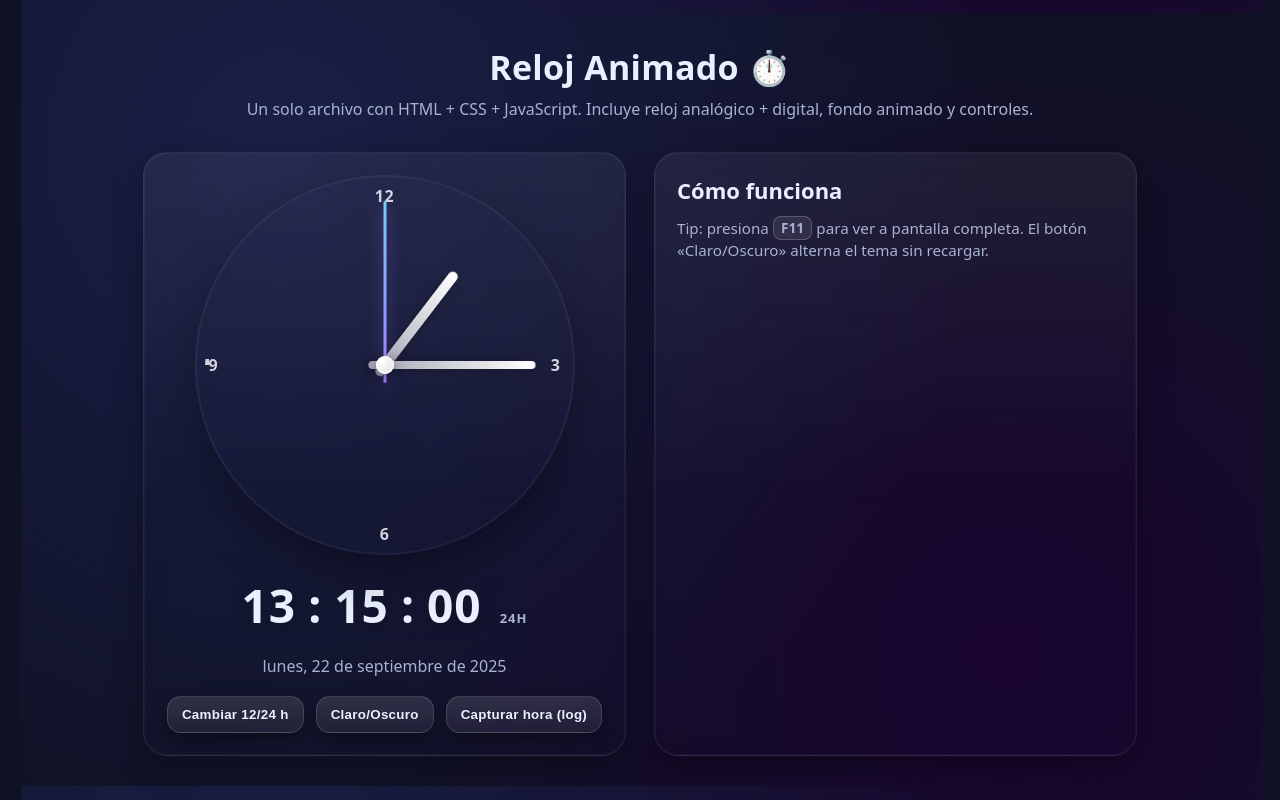
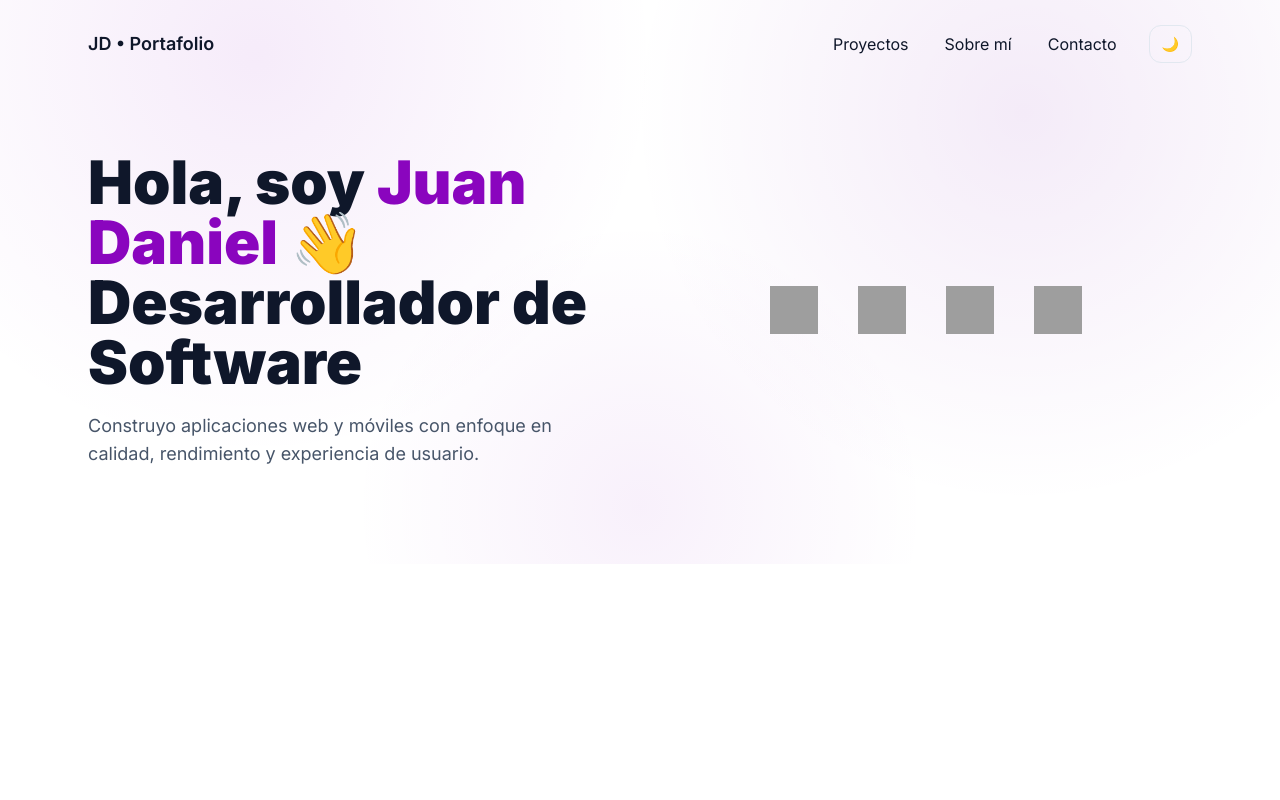
Before and after one commit to Desconocidoname/PaginasWebMateria, a plain HTML site: page index.html in a window 1280 px wide. Drawn offline with nearby package versions, Linux system fonts and the light colour scheme; grey boxes are pictures that could not be loaded.

Commit message:
Actualización en index.html

```diff
--- a/index.html
+++ b/index.html
@@ -1,264 +1,112 @@
 <!DOCTYPE html>
 <html lang="es">
 <head>
-  <meta charset="utf-8" />
-  <meta name="viewport" content="width=device-width, initial-scale=1" />
-  <title>Reloj Animado — HTML/CSS/JS</title>
+  <meta charset="UTF-8" />
+  <meta name="viewport" content="width=device-width, initial-scale=1.0" />
+  <title>Portafolio Header</title>
+
+  <!-- Google Fonts -->
+  <link rel="preconnect" href="https://fonts.googleapis.com">
+  <link rel="preconnect" href="https://fonts.gstatic.com" crossorigin>
+  <link href="https://fonts.googleapis.com/css2?family=Inter:wght@400;500;600;700;900&display=swap" rel="stylesheet">
+
+  <!-- Tailwind CDN -->
+  <script src="https://cdn.tailwindcss.com"></script>
+  <script>
+    tailwind.config = {
+      darkMode: 'class',
+      theme: {
+        extend: {
+          colors: {
+            nu: {
+              purple: '#8A05BE',
+              purpleDark: '#7200A6',
+              black: '#0A0A0B',
+            }
+          }
+        }
+      }
+    }
+  </script>
+
   <style>
-    :root{
-      --bg1:#0f1226;--bg2:#1a1f47;--accent:#7cf;--accent2:#9f7cff;--tick:#e7e8f1;--hand:#fff;--shadow:rgba(0,0,0,.35);
-      --text:#eaf0ff;--muted:#a8b3d1;--ring:#2b2f58;--glass:rgba(255,255,255,.06);
+    body { font-family: 'Inter', sans-serif; }
+    .spin-slow { animation: spin 8s linear infinite; }
+    .group:hover .spin-slow { animation-play-state: paused; }
+    @media (prefers-reduced-motion: reduce) {
+      .spin-slow { animation: none; }
     }
-    /* Tema claro opcional */
-    .light{
-      --bg1:#f2f6ff;--bg2:#e8efff;--accent:#3a6cff;--accent2:#8a5cff;--tick:#1a2240;--hand:#0d1025;--shadow:rgba(0,0,0,.15);
-      --text:#0b1024;--muted:#475272;--ring:#c9d7ff;--glass:rgba(255,255,255,.45);
-    }
-
-    *{box-sizing:border-box}
-    html,body{height:100%}
-    body{
-      margin:0; display:grid; place-items:center; min-height:100%;
-      color:var(--text); font:500 16px/1.4 system-ui,-apple-system,Segoe UI,Roboto,Inter,Ubuntu,"Noto Sans",Arial,sans-serif;
-      background: radial-gradient(1200px 1200px at 20% 20%, var(--bg2), transparent 60%),
-                  radial-gradient(1200px 1200px at 80% 80%, #1a0530, transparent 55%),
-                  linear-gradient(135deg, var(--bg1), #101225 60%);
-      overflow:hidden;
-    }
-
-    /* Fondo animado sutil */
-    @keyframes floatBg {
-      0%{background-position:0 0, 0 0, 0 0}
-      50%{background-position:30px -20px, -25px 20px, 0 0}
-      100%{background-position:0 0, 0 0, 0 0}
-    }
-    body{animation:floatBg 16s ease-in-out infinite}
-
-    .wrap{
-      width:min(94vw, 1050px);
-      display:grid; gap:32px; align-items:center; justify-items:center; padding:28px;
-    }
-
-    .title{ text-align:center }
-    .title h1{ margin:0 0 6px; font-weight:800; letter-spacing:.3px; font-size:clamp(20px, 3.4vw, 34px) }
-    .title p{ margin:0; color:var(--muted) }
-
-    .board{
-      display:grid; grid-template-columns: 1fr; gap:28px; width:100%;
-    }
-
-    /* Tarjetas */
-    .card{
-      background: linear-gradient(180deg, var(--glass), transparent 60%);
-      border:1px solid rgba(255,255,255,.08);
-      box-shadow:0 10px 30px var(--shadow), inset 0 0 0 1px rgba(255,255,255,.03);
-      border-radius:24px; padding:22px; backdrop-filter: blur(10px);
-    }
-
-    /* Contenedor del reloj */
-    .clock-area{ display:grid; place-items:center; gap:18px }
-
-    .dial{
-      position:relative; width:min(78vw, 380px); aspect-ratio:1/1; border-radius:50%;
-      background:
-        radial-gradient(closest-side, rgba(255,255,255,.08), transparent 60%),
-        conic-gradient(from -90deg,
-          var(--ring) 0 1deg, transparent 1deg 6deg) center/4.8deg 4.8deg,
-        radial-gradient(circle at 50% 50%, #0000 62%, rgba(255,255,255,.06) 62.2% 63%, #0000 63.2%),
-        radial-gradient(120px 120px at 70% 30%, rgba(159,124,255,.35), transparent 70%),
-        radial-gradient(140px 140px at 30% 70%, rgba(124,255,255,.28), transparent 70%),
-        linear-gradient(180deg, rgba(255,255,255,.06), rgba(255,255,255,.0));
-      box-shadow: 0 18px 45px var(--shadow), inset 0 0 0 2px rgba(255,255,255,.05);
-    }
-
-    /* Numerales (12,3,6,9) */
-    .numerals{position:absolute; inset:0; display:grid; place-items:center; font-weight:700}
-    .numerals span{ position:absolute; color:var(--tick); opacity:.9; letter-spacing:.5px }
-    .n12{top:10px}
-    .n3{right:14px}
-    .n6{bottom:10px}
-    .n9{left:14px}
-
-    /* Ticks más gruesos cada 5 minutos */
-    .ticks{ position:absolute; inset:10px; }
-    .ticks::before{
-      content:""; position:absolute; inset:0; border-radius:50%;
-      background:
-        conic-gradient(from -90deg,
-          var(--tick) 0 2deg, #0000 2deg 30deg);
-      -webkit-mask: radial-gradient(circle, #0000 69%, #000 69.2%);
-              mask: radial-gradient(circle, #0000 69%, #000 69.2%);
-      opacity:.9;
-    }
-
-    /* Manecillas */
-    .hand{ position:absolute; left:50%; top:50%; transform-origin:50% 90%; will-change:transform; }
-    .hand.h{ width:10px; height:34%; background:linear-gradient(180deg, var(--hand), rgba(255,255,255,.6)); border-radius:10px; transform:translate(-50%,-90%) rotate(0deg); box-shadow: 0 6px 14px var(--shadow) }
-    .hand.m{ width:8px; height:44%; background:linear-gradient(180deg, var(--hand), rgba(255,255,255,.6)); border-radius:10px; transform:translate(-50%,-90%) rotate(0deg); box-shadow: 0 6px 14px var(--shadow) }
-    .hand.s{ width:3px; height:48%; background:linear-gradient(180deg, var(--accent), var(--accent2)); border-radius:10px; transform:translate(-50%,-90%) rotate(0deg); box-shadow: 0 6px 16px rgba(159,124,255,.55) }
-
-    .cap{ position:absolute; left:50%; top:50%; width:18px; height:18px; background:radial-gradient(circle at 30% 30%, #fff, #ddd); border-radius:50%; transform:translate(-50%,-50%);
-      box-shadow: inset 0 0 0 2px rgba(255,255,255,.7), 0 4px 10px var(--shadow);
-    }
-
-    /* Digital */
-    .digital{
-      display:flex; gap:12px; align-items:baseline; justify-content:center; font-weight:800;
-      font-size: clamp(24px, 6vw, 46px);
-      letter-spacing:1px; text-shadow:0 4px 14px rgba(0,0,0,.25);
-    }
-    .digital small{font-weight:700; font-size: clamp(10px, 2.2vw, 13px); color:var(--muted)}
-    .colon{ display:inline-block; animation: blink 1s steps(1,end) infinite }
-    @keyframes blink{ 0%,49%{opacity:1} 50%,100%{opacity:.15} }
-
-    .date-row{ text-align:center; color:var(--muted) }
-
-    /* Controles */
-    .controls{ display:flex; gap:12px; justify-content:center; flex-wrap:wrap }
-    .btn{
-      border:none; padding:10px 14px; border-radius:14px; cursor:pointer; color:var(--text);
-      background:linear-gradient(180deg, rgba(255,255,255,.12), rgba(255,255,255,.06));
-      border:1px solid rgba(255,255,255,.14); box-shadow:0 6px 16px var(--shadow);
-      font-weight:700; letter-spacing:.3px; transition: transform .12s ease, box-shadow .2s ease, background .2s;
-    }
-    .btn:hover{ transform: translateY(-2px); }
-    .btn:active{ transform: translateY(0); }
-
-    /* Layout amplio: reloj + panel lateral */
-    @media (min-width: 900px){
-      .board{ grid-template-columns: 1fr 1fr }
-    }
-
-    .panel h2{ margin:0 0 10px; font-size:clamp(16px, 2.2vw, 22px) }
-    .panel p{ margin:.25rem 0; color:var(--muted) }
-    .kbd{ display:inline-block; padding:.1rem .45rem; border-radius:.5rem; border:1px solid rgba(255,255,255,.2); background:rgba(255,255,255,.08); font-weight:700; font-size:.9em }
-    .note{ font-size:.95rem; color:var(--muted) }
   </style>
 </head>
-<body>
-  <main class="wrap" aria-label="Reloj animado con controles">
-    <header class="title">
-      <h1>Reloj Animado ⏱️</h1>
-      <p>Un solo archivo con HTML + CSS + JavaScript. Incluye reloj analógico + digital, fondo animado y controles.</p>
-    </header>
+<body class="bg-white text-slate-900 dark:bg-nu-black dark:text-slate-200">
 
-    <section class="board">
-      <section class="card clock-area" aria-live="polite">
-        <div class="dial" id="dial">
-          <div class="ticks" aria-hidden="true"></div>
-          <div class="numerals" aria-hidden="true">
-            <span class="n12">12</span>
-            <span class="n3">3</span>
-            <span class="n6">6</span>
-            <span class="n9">9</span>
-          </div>
-          <div class="hand h" id="h"></div>
-          <div class="hand m" id="m"></div>
-          <div class="hand s" id="s"></div>
-          <div class="cap" aria-hidden="true"></div>
+  <!-- ======================= HEADER ======================= -->
+  <header class="relative overflow-hidden">
+    <!-- Fondo decorativo -->
+    <div class="absolute inset-0 pointer-events-none">
+      <div class="hidden dark:block absolute inset-0 bg-[radial-gradient(circle_at_20%_10%,rgba(138,5,190,.25),transparent_35%),_radial-gradient(circle_at_80%_20%,rgba(114,0,166,.25),transparent_35%),_radial-gradient(circle_at_50%_90%,rgba(138,5,190,.18),transparent_35%)]"></div>
+      <div class="dark:hidden absolute inset-0 bg-[radial-gradient(circle_at_20%_10%,rgba(138,5,190,.08),transparent_35%),_radial-gradient(circle_at_80%_20%,rgba(114,0,166,.08),transparent_35%),_radial-gradient(circle_at_50%_90%,rgba(138,5,190,.06),transparent_35%)]"></div>
+    </div>
+
+    <!-- Navbar -->
+    <nav class="max-w-6xl mx-auto px-6 py-6 flex items-center justify-between relative z-10">
+      <a href="#" class="text-lg font-semibold">JD • Portafolio</a>
+      <div class="flex items-center gap-3">
+        <a href="#proyectos" class="px-3 py-2 rounded-lg hover:bg-slate-100 dark:hover:bg-white/10">Proyectos</a>
+        <a href="#sobre-mi" class="px-3 py-2 rounded-lg hover:bg-slate-100 dark:hover:bg-white/10">Sobre mí</a>
+        <a href="#contacto" class="px-3 py-2 rounded-lg hover:bg-slate-100 dark:hover:bg-white/10">Contacto</a>
+        <!-- Toggle modo oscuro -->
+        <button id="themeToggle" class="ml-2 px-3 py-2 rounded-xl border border-slate-200 dark:border-white/15 text-sm hover:bg-slate-100 dark:hover:bg-white/10">🌙</button>
+      </div>
+    </nav>
+
+    <!-- Hero -->
+    <div class="max-w-6xl mx-auto px-6 pt-10 pb-20 lg:pt-16 lg:pb-24 relative z-10">
+      <div class="grid lg:grid-cols-2 gap-10 items-center">
+
+        <!-- Texto -->
+        <div>
+          <h1 class="text-4xl sm:text-5xl lg:text-6xl font-black leading-tight">
+            Hola, soy <span class="text-nu-purple">Juan Daniel</span> 👋<br/>Desarrollador de Software
+          </h1>
+          <p class="mt-5 text-slate-600 dark:text-slate-300 text-lg max-w-prose">
+            Construyo aplicaciones web y móviles con enfoque en calidad, rendimiento y experiencia de usuario.
+          </p>
         </div>
 
-        <div class="digital" id="digital" aria-label="Hora digital">
-          <span id="hh">00</span><span class="colon">:</span><span id="mm">00</span><span class="colon">:</span><span id="ss">00</span>
-          <small id="ampm" style="margin-left:6px;">24H</small>
+        <!-- Logos giratorios -->
+        <div class="flex flex-wrap gap-6 justify-center">
+          <div class="group relative h-16 w-16 flex items-center justify-center">
+            <img class="h-12 w-12 spin-slow group-hover:opacity-40" src="https://cdn.jsdelivr.net/gh/devicons/devicon/icons/flutter/flutter-original.svg" alt="Flutter"/>
+            <div class="absolute text-xs font-semibold opacity-0 group-hover:opacity-100 transition text-white bg-black/70 px-1 rounded">Flutter</div>
+          </div>
+          <div class="group relative h-16 w-16 flex items-center justify-center">
+            <img class="h-12 w-12 spin-slow group-hover:opacity-40" src="https://cdn.jsdelivr.net/gh/devicons/devicon/icons/python/python-original.svg" alt="Python"/>
+            <div class="absolute text-xs font-semibold opacity-0 group-hover:opacity-100 transition text-white bg-black/70 px-1 rounded">Python</div>
+          </div>
+          <div class="group relative h-16 w-16 flex items-center justify-center">
+            <img class="h-12 w-12 spin-slow group-hover:opacity-40" src="https://cdn.jsdelivr.net/gh/devicons/devicon/icons/csharp/csharp-original.svg" alt="C#"/>
+            <div class="absolute text-xs font-semibold opacity-0 group-hover:opacity-100 transition text-white bg-black/70 px-1 rounded">C#</div>
+          </div>
+          <div class="group relative h-16 w-16 flex items-center justify-center">
+            <img class="h-12 w-12 spin-slow group-hover:opacity-40" src="https://cdn.jsdelivr.net/gh/devicons/devicon/icons/javascript/javascript-original.svg" alt="JavaScript"/>
+            <div class="absolute text-xs font-semibold opacity-0 group-hover:opacity-100 transition text-white bg-black/70 px-1 rounded">JavaScript</div>
+          </div>
         </div>
-        <div class="date-row" id="dateRow">—</div>
 
-        <div class="controls">
-          <button class="btn" id="toggle24">Cambiar 12/24 h</button>
-          <button class="btn" id="toggleTheme">Claro/Oscuro</button>
-          <button class="btn" id="snap">Capturar hora (log)</button>
-        </div>
-      </section>
-
-      <aside class="card panel">
-        <h2>Cómo funciona</h2>
-        <p class="note">Tip: presiona <span class="kbd">F11</span> para ver a pantalla completa. El botón «Claro/Oscuro» alterna el tema sin recargar.</p>
-      </aside>
-    </section>
-  </main>
+      </div>
+    </div>
+  </header>
 
   <script>
-    // Utilidades de tiempo
-    const pad = (n) => String(Math.floor(n)).padStart(2, '0');
-
-    const $ = (sel) => document.querySelector(sel);
-    const hEl = $('#h');
-    const mEl = $('#m');
-    const sEl = $('#s');
-    const hh = $('#hh');
-    const mm = $('#mm');
-    const ss = $('#ss');
-    const ampm = $('#ampm');
-    const dateRow = $('#dateRow');
-
-    let use24 = true;
-
-    function formatDate(d){
-      const dias = ['domingo','lunes','martes','miércoles','jueves','viernes','sábado'];
-      const meses = ['enero','febrero','marzo','abril','mayo','junio','julio','agosto','septiembre','octubre','noviembre','diciembre'];
-      return `${dias[d.getDay()]}, ${d.getDate()} de ${meses[d.getMonth()]} de ${d.getFullYear()}`;
-    }
-
-    function setTheme(light){
-      document.documentElement.classList.toggle('light', !!light);
-      localStorage.setItem('clock_theme', light? 'light':'dark');
-    }
-
-    // Restaurar preferencias
-    setTheme(localStorage.getItem('clock_theme') === 'light');
-    use24 = localStorage.getItem('clock_24') !== 'false';
-
-    // Actualización suave con rAF
-    function tick(){
-      const now = new Date();
-      const ms = now.getMilliseconds();
-      const sec = now.getSeconds() + ms/1000;
-      const min = now.getMinutes() + sec/60;
-      const hr  = (now.getHours()%12) + min/60;
-
-      const degS = sec * 6;          // 360/60
-      const degM = min * 6;          // 360/60
-      const degH = hr  * 30;         // 360/12
-
-      sEl.style.transform = `translate(-50%,-90%) rotate(${degS}deg)`;
-      mEl.style.transform = `translate(-50%,-90%) rotate(${degM}deg)`;
-      hEl.style.transform = `translate(-50%,-90%) rotate(${degH}deg)`;
-
-      // Digital
-      let hours = now.getHours();
-      let label = '24H';
-      if(!use24){
-        label = hours >= 12 ? 'PM' : 'AM';
-        hours = hours % 12; if(hours === 0) hours = 12;
-      }
-      hh.textContent = pad(hours);
-      mm.textContent = pad(now.getMinutes());
-      ss.textContent = pad(now.getSeconds());
-      ampm.textContent = label;
-
-      // Fecha
-      dateRow.textContent = formatDate(now);
-
-      requestAnimationFrame(tick);
-    }
-
-    requestAnimationFrame(tick);
-
-    // Controles
-    $('#toggle24').addEventListener('click', () => {
-      use24 = !use24; localStorage.setItem('clock_24', use24?'true':'false');
-    });
-
-    $('#toggleTheme').addEventListener('click', () => {
-      const isLight = !document.documentElement.classList.contains('light');
-      setTheme(isLight);
-    });
-
-    $('#snap').addEventListener('click', () => {
-      const stamp = `${hh.textContent}:${mm.textContent}:${ss.textContent} ${ampm.textContent}`;
-      console.log('Hora capturada:', stamp);
+    // Toggle modo oscuro
+    const root = document.documentElement;
+    const btn = document.getElementById('themeToggle');
+    btn.addEventListener('click', () => {
+      root.classList.toggle('dark');
+      btn.textContent = root.classList.contains('dark') ? '☀️' : '🌙';
     });
   </script>
+
 </body>
 </html>
```
